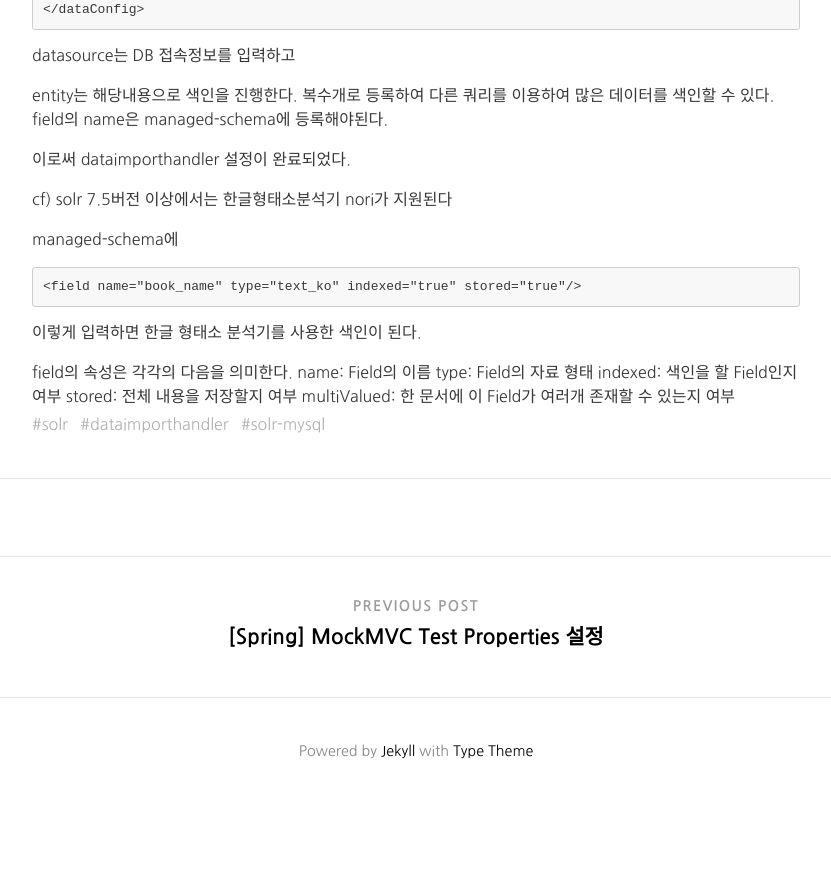
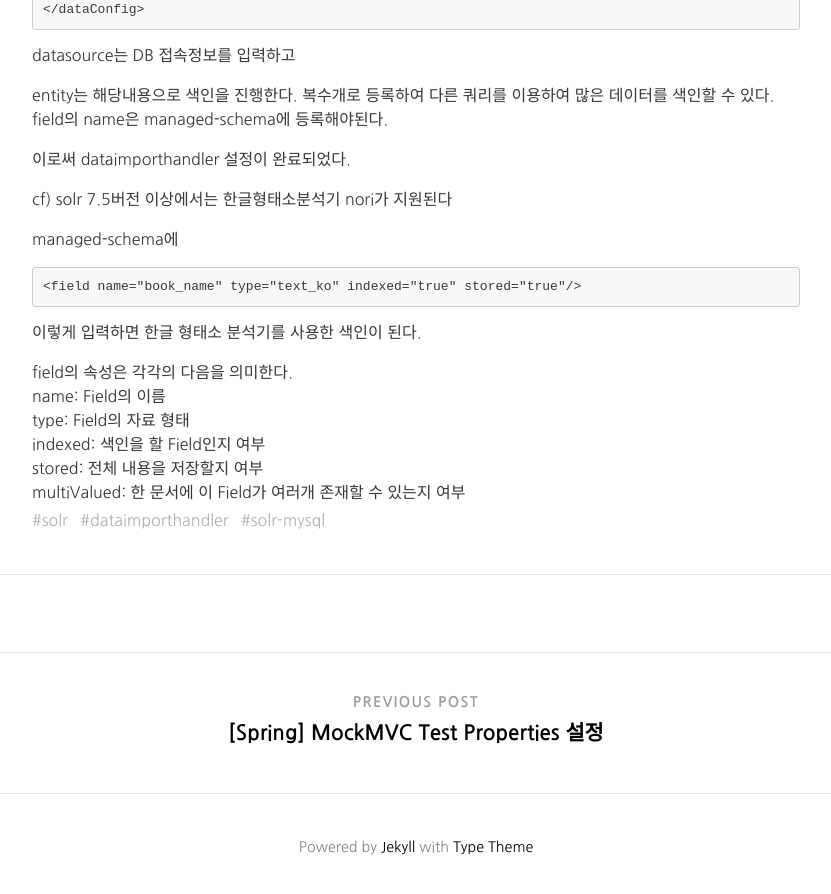
Before and after one commit to SeongJunKang/seongjunkang.github.io, a Jekyll site: the page built from _posts/Java-Solr/2020-09-14-Java-Solr-DataImportHandler-mysql.markdown, in a window 1280 px wide and 900 px high, scrolled down 1919 px. Shown: the top 894 px of the window, without its empty margins (224-1055 px from the left). Built offline with Jekyll 4.4.1, drawn with Linux system fonts in a browser that asks for light colours; nearby versions of some CDN libraries; comment, search, counter and statistics services are not loaded; before the commit the page ends 2723 px from its top, so only the background shows below that.

````diff
--- a/_posts/Java-Solr/2020-09-14-Java-Solr-DataImportHandler-mysql.markdown
+++ b/_posts/Java-Solr/2020-09-14-Java-Solr-DataImportHandler-mysql.markdown
@@ -90,9 +90,9 @@ managed-schema에
 ```
 이렇게 입력하면 한글 형태소 분석기를 사용한 색인이 된다.
 
-field의 속성은 각각의 다음을 의미한다.
-name: Field의 이름
-type: Field의 자료 형태
-indexed: 색인을 할 Field인지 여부
-stored: 전체 내용을 저장할지 여부
-multiValued: 한 문서에 이 Field가 여러개 존재할 수 있는지 여부
+field의 속성은 각각의 다음을 의미한다.<br>
+name: Field의 이름<br>
+type: Field의 자료 형태<br>
+indexed: 색인을 할 Field인지 여부<br>
+stored: 전체 내용을 저장할지 여부<br>
+multiValued: 한 문서에 이 Field가 여러개 존재할 수 있는지 여부<br>
````
